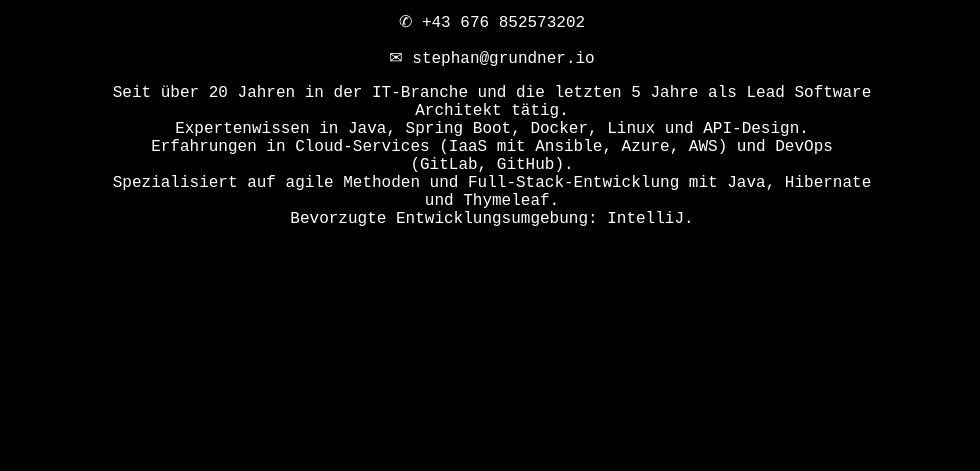
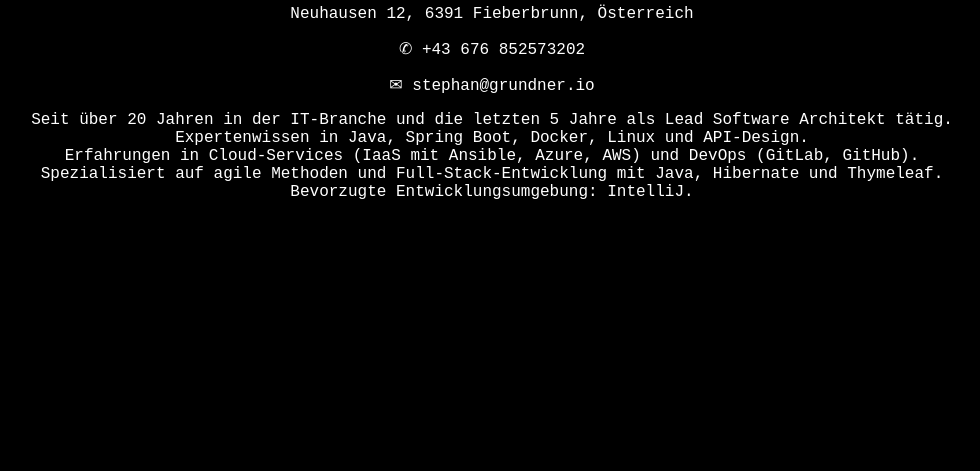
Before and after one commit to grundner/grundner.io-website, a plain HTML site: page index.html in a window 1280 px wide. Shown: the part 329-800 px from the top of the page, without its empty margins (148-1128 px from the left). Drawn offline with Linux system fonts and the light colour scheme.

Commit message:
Update index.html

```diff
--- a/index.html
+++ b/index.html
@@ -16,7 +16,7 @@
             margin: 0;
         }
         .container {
-            max-width: 60vw;
+            max-width: 80vw;
             text-align: center;
         }
     </style>
```
